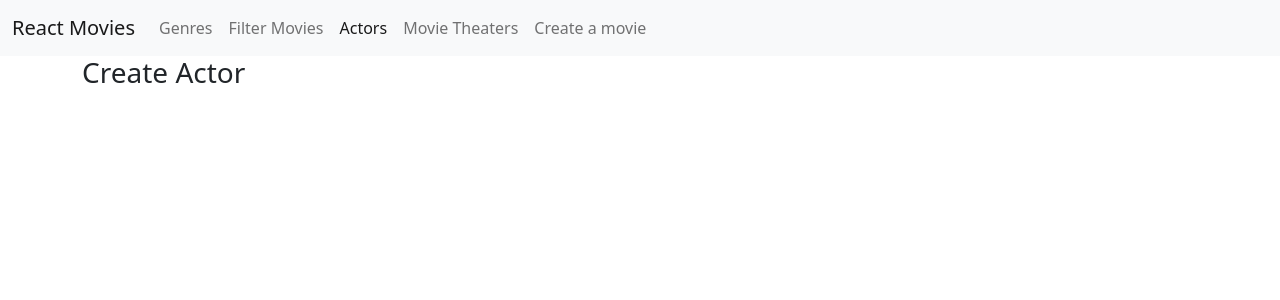
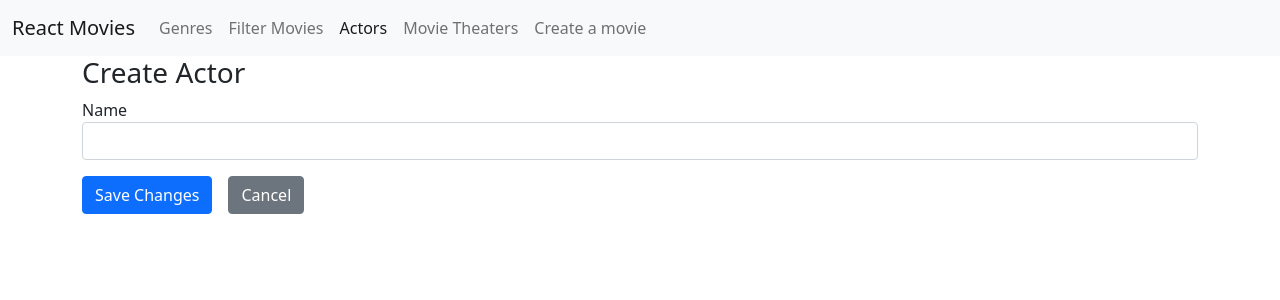
Before and after one commit to moizAsh/MoivesUI, a React (Create React App) app: page /actors/create in a window 1280 px wide. Shown: the top 300 px of the page. Built offline with nearby package versions, Linux system fonts and the light colour scheme.

Commit message:
Actor form

```diff
--- /dev/null
+++ b/src/actors/ActorForm.tsx
@@ -0,0 +1,36 @@
+import { Form, Formik,FormikHelpers } from "formik";
+import { Link } from "react-router-dom";
+import TextField from "../forms/TextField";
+import Button from "../utils/Button";
+import actorCreationDTO from "./actors.model";
+import * as Yup from 'yup';
+export default function ActionForm(props: actorFormProps){
+    return (
+        <Formik
+        initialValues={props.model}
+        onSubmit={props.onSubmit}
+        validationSchema={Yup.object({name: Yup.string().required('This field is required').firstLetterUpperCase()})}
+        >
+            {(formikProps) => (
+                <Form>
+                    <TextField displayName="Name" field="name" />
+                    {/* <DateField displayName="Date of Birth" field="dateOfBirth" />
+                    <ImageField displayName="Picture" field="picture"
+                    imageURL={props.model.pictureURL} />
+                    <MarkdownField displayName="Biography" field="biography" /> */}
+
+                    <Button disabled={formikProps.isSubmitting}
+                        type="submit"
+                    >Save Changes</Button>
+                    <Link to="/actors" className="btn btn-secondary">Cancel</Link>
+                </Form>
+            )}
+
+        </Formik>
+    )
+}
+
+interface actorFormProps{
+    model : actorCreationDTO
+    onSubmit(values: actorCreationDTO, action: FormikHelpers<actorCreationDTO>): void
+}
--- a/src/actors/CreateActor.tsx
+++ b/src/actors/CreateActor.tsx
@@ -1,9 +1,11 @@
+import ActionForm from "./ActorForm";
+
 export default function CreateActor() {
     return (
         <>
-            <h3>
-                Create Actor
-            </h3>
+            <h3>Create Actor</h3>
+            <ActionForm model={{name: '', dateOfBirth: undefined}}
+            onSubmit={values => console.log(values)}/>
         </>
     )
 }
--- a/src/actors/EditActor.tsx
+++ b/src/actors/EditActor.tsx
@@ -1,9 +1,13 @@
+import { date } from "yup";
+import ActionForm from "./ActorForm";
+
 export default function EditActor() {
     return (
         <>
-            <h3>
-                Edit Actor
-            </h3>
+            <h3>Edit Actor</h3>
+            <h3>Create Actor</h3>
+            <ActionForm model={{name: 'Tom holland', dateOfBirth: new Date('1996-06-01T00:00:00')}}
+            onSubmit={values => console.log(values)}/>
         </>
     )
 }
--- /dev/null
+++ b/src/actors/actors.model.d.ts
@@ -0,0 +1,4 @@
+export default interface actorCreationDTO{
+    name:string;
+    dateOfBirth?: Date;
+}
```
